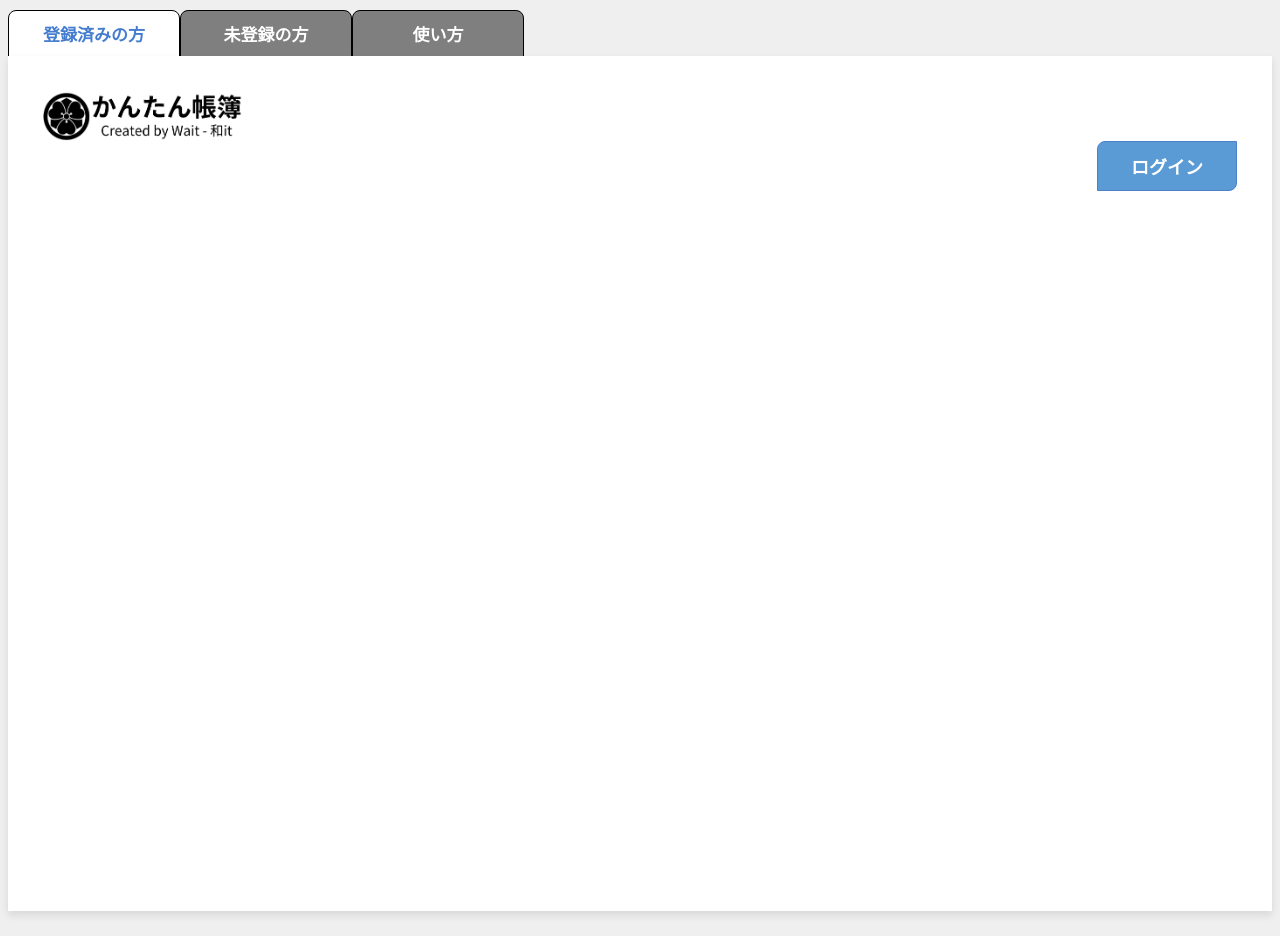
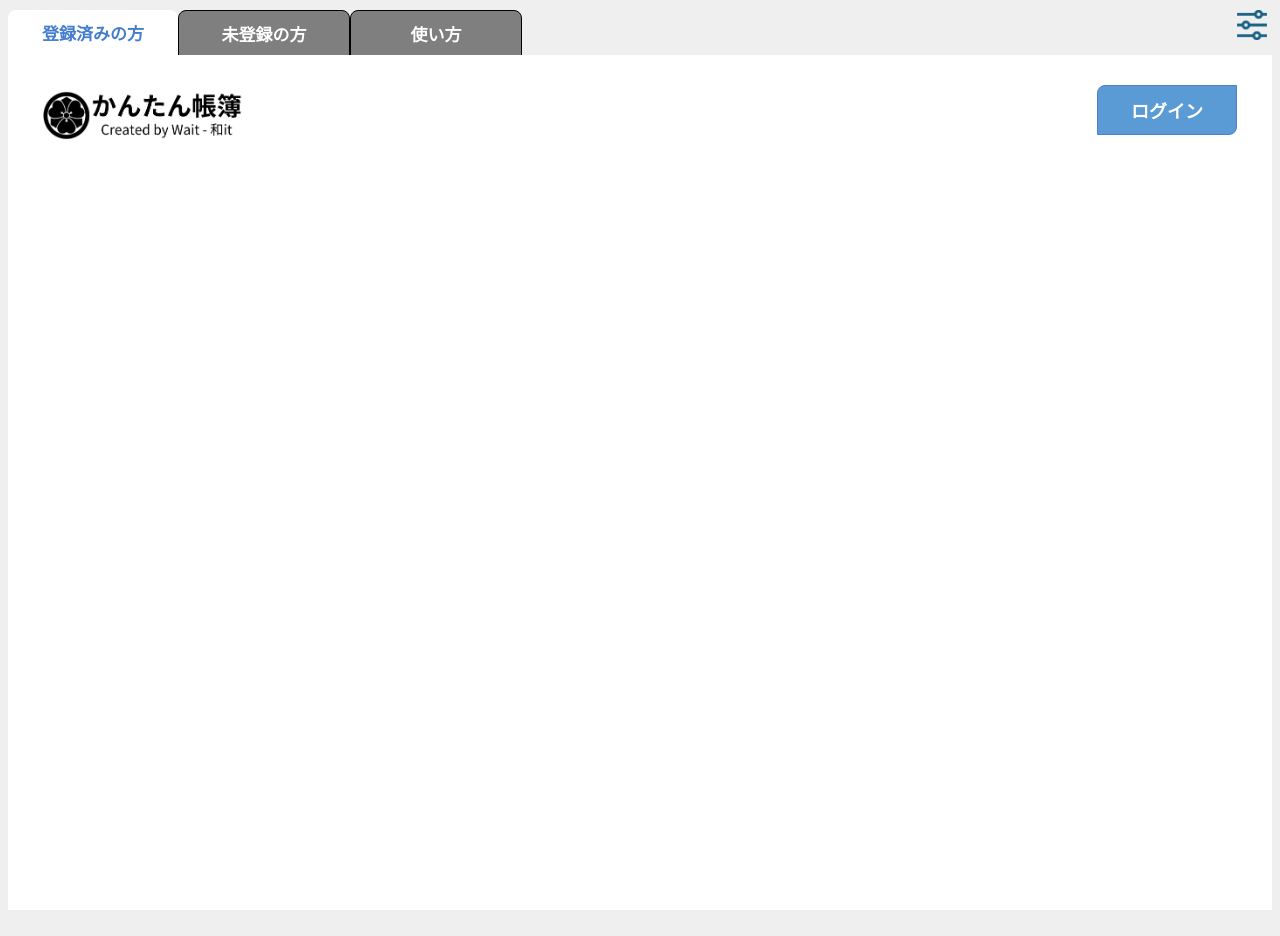
Before and after one commit to WaitShimizu/EZTaxCraft_flask, a Flask app: page / in a window 1280 px wide. Run offline with Flask 3, Linux system fonts and the light colour scheme; some libraries are stand-ins or nearby versions.

Commit message:
ボタンの位置修正

```diff
--- a/app/static/css/top.css
+++ b/app/static/css/top.css
@@ -6,13 +6,22 @@ body {
 	height: 100%;
 }
 
+.global_setting {
+	position: fixed;
+	right: 1%;
+}
+
+.global_setting img {
+	height: 30px;
+	width: 30px;
+}
+
 .body-container {
 	position: relative;
     background-color: #fff; /* 背景色を設定 */
 	height: 820px;
-	top: -17px; /* 上部に56px移動 */
+	top: -18px; /* 上部に移動 */
     padding: 35px 80% 0px 0px; /* 内側の余白を設定 */
-    box-shadow: 0 4px 8px rgba(0, 0, 0, 0.1); /* 影を付けて浮き上がらせる */
 }
 
 /* タブの形状 */
@@ -47,6 +56,7 @@ body {
 	color: #447dcf;
 	font-weight: bold;
 	background:#fff;
+	border: none;
 }
 
 /* エリアの表示非表示と形状 */
@@ -109,7 +119,7 @@ button {
 /* ボタンを右端に固定し横に並べるためのスタイル */
 .btn-container {
 	position: absolute;
-	top: 80px; /* 上からの位置を調整 */
+	top: 25px; /* 上からの位置を調整 */
 	right: 30px; /* 右端からの位置を調整 */
 	display: flex;
 	flex-direction: row; /* ボタンを横に並べる */
--- a/app/templates/top.html
+++ b/app/templates/top.html
@@ -8,6 +8,8 @@
         <script src="https://kit.fontawesome.com/be91c86e75.js" crossorigin="anonymous"></script>
     </head>
     <body>
+        <!-- 画面右上部のハンバーガーメニューアイコン -->
+        <a href="/top" class="global_setting"><img src="static/img/global_setting.png" alt="メニューボタン"></a>
         <ul class="tab-menu">
             <li>
                 <a href="#registered">登録済みの方</a>
```
